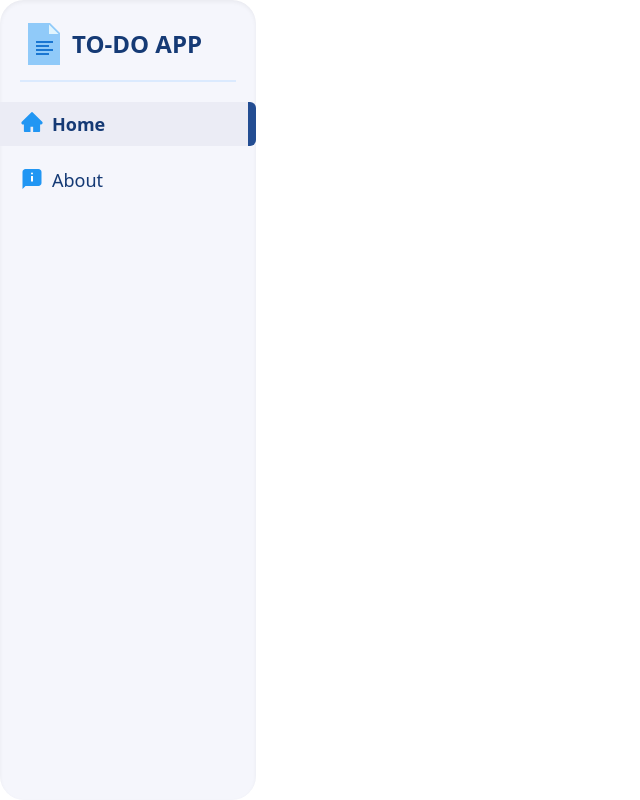
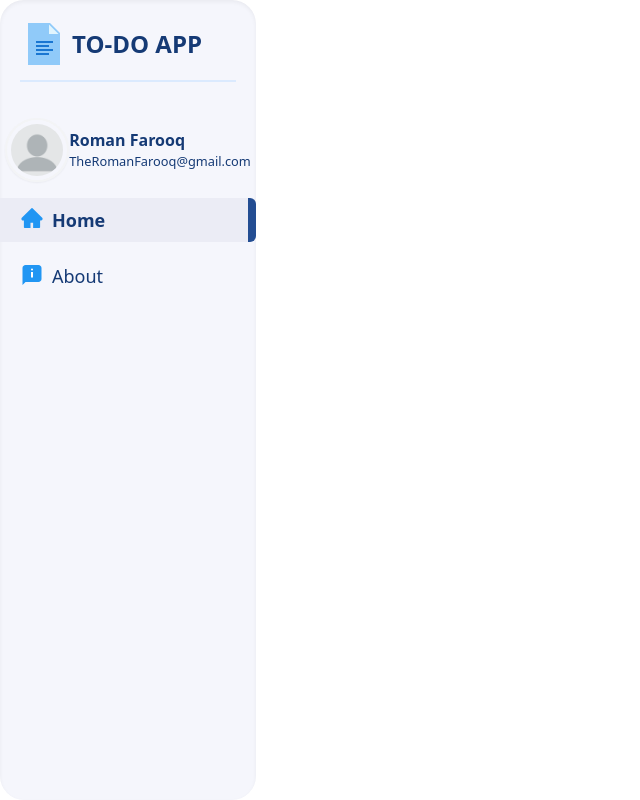
Before and after one commit to romanfarooq/wad-project, a React (Create React App) app in the folder client/: page / in a window 1280 px wide. Shown: the whole page, without its empty margins (0-640 px from the left). Built offline with nearby package versions, Linux system fonts and the light colour scheme; the HTML template or start-up script is replaced by a standard one.

Commit message:
added profile information in side navbar

```diff
--- a/client/src/components/Navbar.jsx
+++ b/client/src/components/Navbar.jsx
@@ -1,6 +1,6 @@
 import { NavLink, Outlet } from 'react-router-dom';
 import { FcDocument } from 'react-icons/fc';
-// import ProfilePicture from '../Assets/blank-profile-picture.webp';
+import ProfilePicture from '../Assets/blank-profile-picture.webp';
 import { NavItems } from './NavItems';
 
 function Navbar() {
@@ -12,6 +12,21 @@ function Navbar() {
           <h1 className="text-2xl m-auto ml-1 text-[#153a75] font-extrabold">
             TO-DO APP
           </h1>
+        </div>
+        <div className="flex h-24 justify-center items-center">
+          <img
+            className="rounded-full h-16 w-16 p-1 border-2 border-gray-100 shadow-sm"
+            src={ProfilePicture}
+            alt="profile-pic"
+          />
+          <div className="flex flex-col justify-center">
+            <span className="text-[#153a75] font-semibold">
+              Roman Farooq
+            </span>
+            <small className="text-[#153a75]">
+              TheRomanFarooq@gmail.com
+            </small>
+          </div>
         </div>
         <div className="flex flex-col gap-3">
           {NavItems.map((item, index) => (
@@ -26,7 +41,7 @@ function Navbar() {
               }
             >
               {item.icon}
-              <span className="text-lg ">{item.name}</span>
+              <span className="text-lg">{item.name}</span>
             </NavLink>
           ))}
         </div>
```
